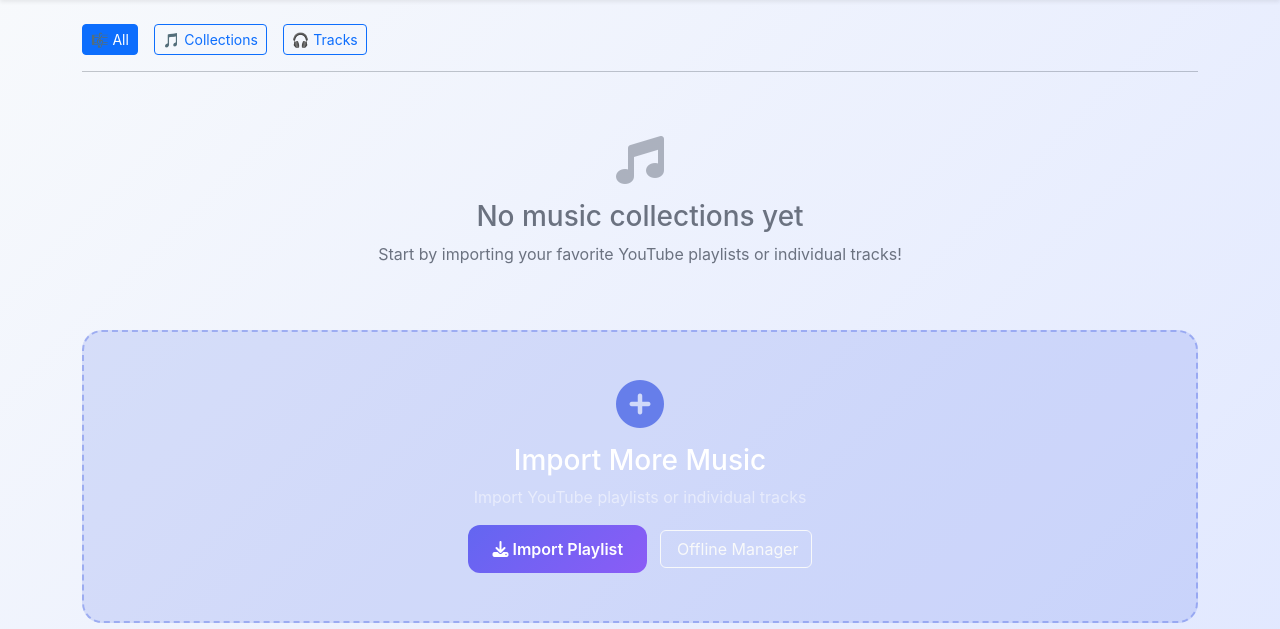
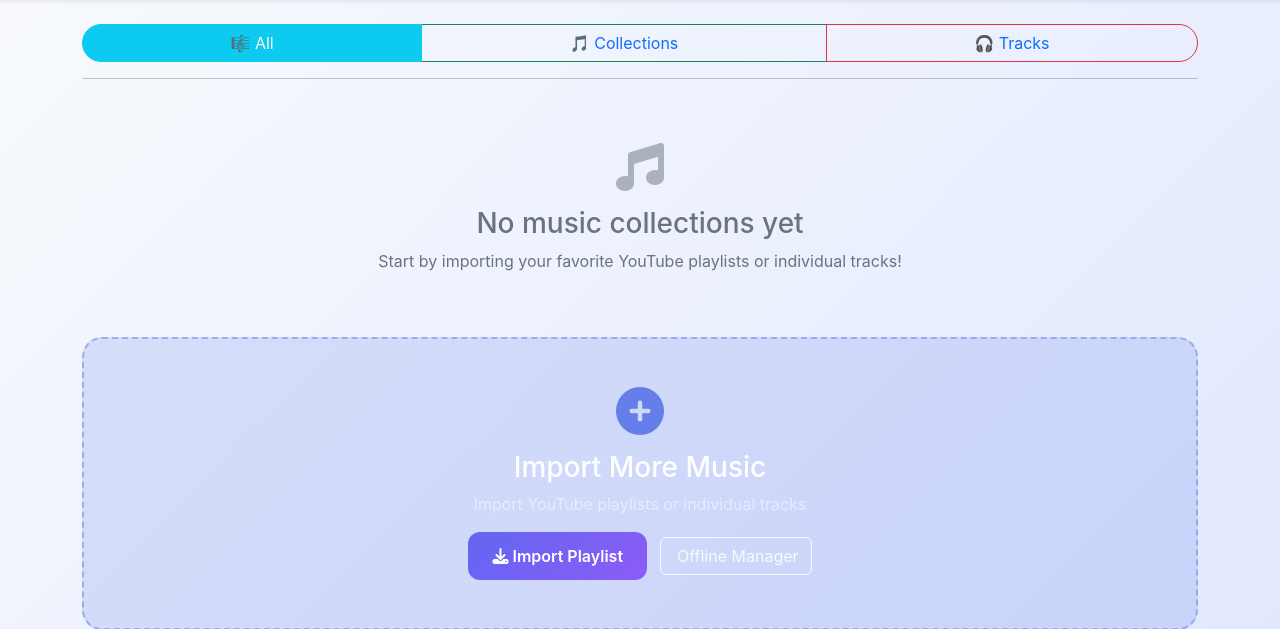
Before and after one commit to marobo/relaxify, a Django app: page /?filter=all in a window 1280 px wide. Shown: the part 62-691 px from the top of the page. Run offline with Django 5.2, Linux system fonts and the light colour scheme; data that the repository does not hold is empty.

Commit message:
adjust filter buttons for collection and tracks

```diff
--- a/playlists/templates/playlists/home.html
+++ b/playlists/templates/playlists/home.html
@@ -6,16 +6,22 @@
 {% block content %}
 <div class="container py-4">
     <!-- Filter Section -->
-    <div class="d-flex gap-3 flex-wrap mb-3">
+    <div class="btn-group mb-3 justify-content-center align-items-center" role="group" aria-label="Filter">
+        <button type="button" class="btn btn btn-outline-info {% if current_filter == 'all' %}active{% endif %}">
             <a href="{% url 'playlists:home' %}?filter=all" class="filter-link" data-filter="all">
-            <span class="btn btn-outline-primary btn-sm {% if current_filter == 'all' %}active{% else %}bg-outline-primary{% endif %}">🎼 All</span>
+                🎼 All
             </a>
+        </button>
+        <button type="button" class="btn btn btn-outline-success {% if current_filter == 'collections' %}active{% endif %}">
             <a href="{% url 'playlists:home' %}?filter=collections" class="filter-link" data-filter="collections">
-            <span class="btn btn-outline-primary btn-sm {% if current_filter == 'collections' %}active{% else %}bg-outline-primary{% endif %}">🎵 Collections</span>
+                🎵 Collections
             </a>
+        </button>
+        <button type="button" class="btn btn btn-outline-danger {% if current_filter == 'tracks' %}active{% endif %}">
             <a href="{% url 'playlists:home' %}?filter=tracks" class="filter-link" data-filter="tracks">
-            <span class="btn btn-outline-primary btn-sm {% if current_filter == 'tracks' %}active{% else %}bg-outline-primary{% endif %}">🎧 Tracks</span>
+                🎧 Tracks
             </a>
+        </button>
     </div>
 
     <!-- Collections Section -->
--- a/static/css/style.css
+++ b/static/css/style.css
@@ -20,6 +20,17 @@ body {
     background: linear-gradient(135deg, var(--bg-light) 0%, #e0e7ff 100%);
     min-height: 100vh;
     color: var(--text-dark);
+}
+
+a {
+    text-decoration: none;
+    transition: all 0.3s ease;
+}
+
+a:hover {
+    text-decoration: none;
+    transform: translateY(-2px);
+    box-shadow: 0 10px 15px -3px rgba(0, 0, 0, 0.1);
 }
 
 .navbar-brand {
@@ -915,6 +926,20 @@ body {
     margin-top: 1rem;
 }
 
+.btn-group {
+    display: flex;
+    margin-bottom: 1rem;
+}
+
+.btn-group button {
+    border-radius: 20px;
+}
+
+.btn-group button a:hover, .btn-group .active a {
+    box-shadow: none;
+    color: var(--bg-light);
+}
+
 .control-buttons {
     display: flex;
     gap: 0.5rem;
```
Lines whose indentation alone changed are shown as unchanged.
